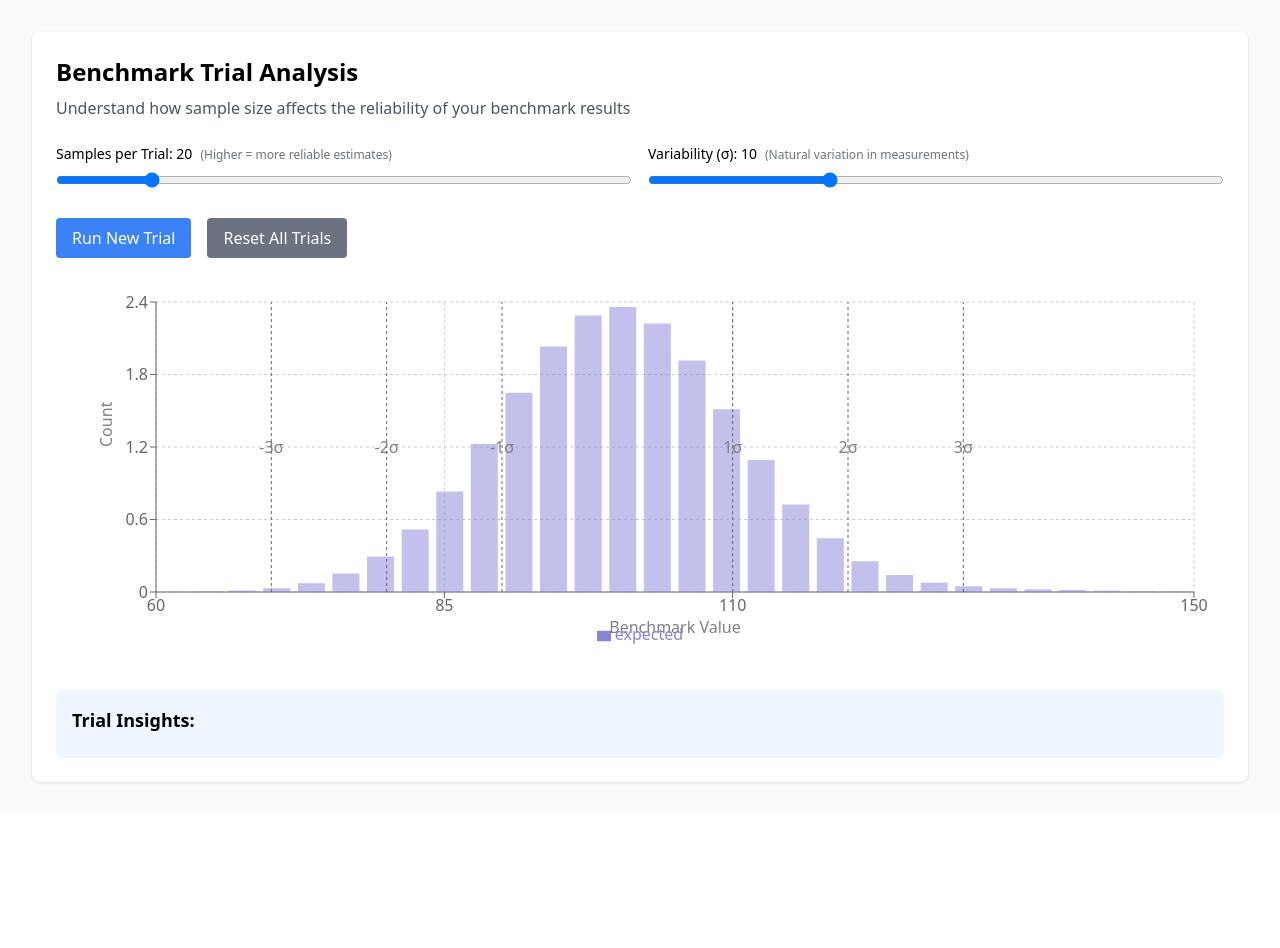
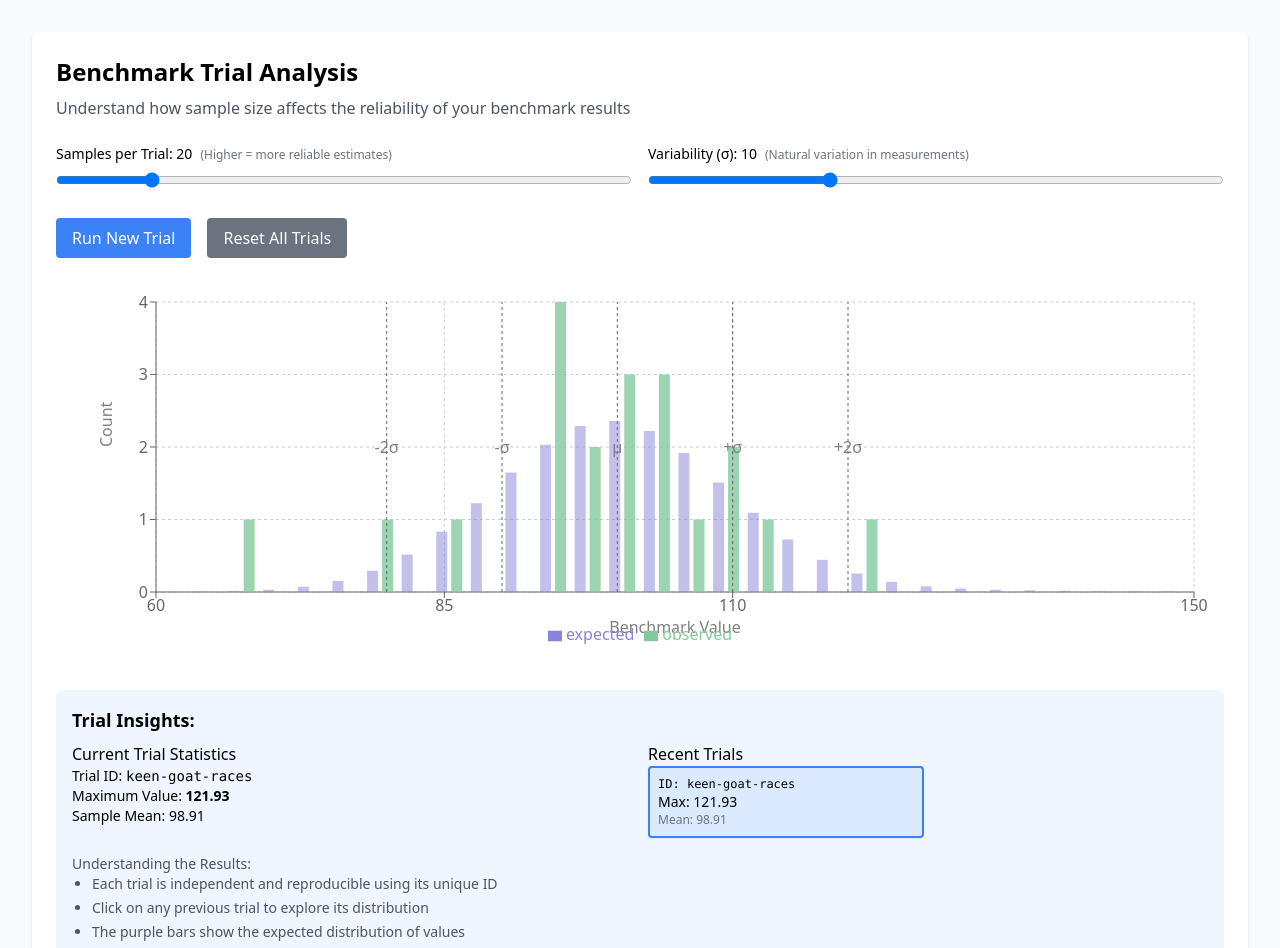
Before and after one commit to scottopell/benchmark-histogram, a React (Vite) app: page / in a window 1280 px wide. Shown: the top 948 px of the page. Before the commit the page ends 814 px from the top, so only its background shows below. Built offline with nearby package versions, Linux system fonts and the light colour scheme.

Commit message:
Adds better ids and starts off with a trial-id

```diff
--- a/src/components/BenchmarkHistogram.tsx
+++ b/src/components/BenchmarkHistogram.tsx
@@ -1,6 +1,7 @@
 import React, { useState, useMemo } from 'react';
 import { ComposedChart, Bar, ReferenceLine, XAxis, YAxis, CartesianGrid, Tooltip, Legend, ResponsiveContainer } from 'recharts';
 import { ValueType, NameType } from 'recharts/types/component/DefaultTooltipContent';
+import { generateId } from "../id";
 
 interface Bucket {
     start: number;
@@ -32,7 +33,7 @@ interface ChartDataItem {
 }
 
 // Simple xorshift for deterministic random numbers
-const xorshift = (seed: number) => {
+const xorshift = (seed: number): () => number => {
     let state = seed;
     return () => {
         state ^= state << 13;
@@ -40,6 +41,11 @@ const xorshift = (seed: number) => {
         state ^= state << 5;
         return (state >>> 0) / 4294967296;
     };
+};
+
+const generateTrialId = (): string => {
+    let id = generateId();
+    return id;
 };
 
 const generateSeedFromId = (id: string): number => {
@@ -52,21 +58,6 @@ const generateSeedFromId = (id: string): number => {
     return Math.abs(hash);
 };
 
-const BenchmarkTrials: React.FC = () => {
-    const [mean] = useState<number>(100);
-    const [stdDev, setStdDev] = useState<number>(10);
-    const [tailProbability] = useState<number>(0.01);
-    const [tailShift] = useState<number>(3);
-    const [samplesPerTrial, setSamplesPerTrial] = useState<number>(20);
-    const [trials, setTrials] = useState<Trial[]>([]);
-    const [selectedTrialId, setSelectedTrialId] = useState<string | null>(null);
-    const [isRunning, setIsRunning] = useState<boolean>(false);
-
-    const currentTrial = useMemo(() =>
-        trials.find(t => t.id === selectedTrialId) || trials[trials.length - 1],
-        [trials, selectedTrialId]
-    );
-
 // Error function implementation
 const erf = (x: number): number => {
     const sign = Math.sign(x);
@@ -76,7 +67,8 @@ const BenchmarkTrials: React.FC = () => {
     return sign * y;
 };
 
-    const { domain, buckets, bucketSize, sigmaLines } = useMemo(() => {
+const calculateBucketsAndDomain = (mean: number, stdDev: number, tailShift: number,
+    tailProbability: number, samplesPerTrial: number) => {
     const minX = mean - 4 * stdDev;
     const maxX = mean + (tailShift + 2) * stdDev;
     const domain: [number, number] = [minX, maxX];
@@ -110,15 +102,16 @@ const BenchmarkTrials: React.FC = () => {
         };
     });
 
-        const sigmaLines: SigmaLine[] = [-3, -2, -1, 1, 2, 3].map(sigma => ({
-            value: mean + sigma * stdDev,
-            label: `${sigma}σ`
-        }));
+    return { domain, buckets, bucketSize };
+};
 
-        return { domain, buckets, bucketSize, sigmaLines };
-    }, [mean, stdDev, tailShift, tailProbability, samplesPerTrial]);
-
-    const generateSample = (rng: () => number): number => {
+const generateSample = (
+    rng: () => number,
+    mean: number,
+    stdDev: number,
+    tailShift: number,
+    tailProbability: number
+): number => {
     const u1 = rng();
     const u2 = rng();
     if (u1 < tailProbability) {
@@ -130,15 +123,71 @@ const BenchmarkTrials: React.FC = () => {
     }
 };
 
+const initializeTrial = (
+    mean: number,
+    stdDev: number,
+    tailShift: number,
+    tailProbability: number,
+    samplesPerTrial: number
+): Trial => {
+    const id = generateTrialId();
+    const rng = xorshift(generateSeedFromId(id));
+
+    const { domain, buckets, bucketSize } =
+        calculateBucketsAndDomain(mean, stdDev, tailShift, tailProbability, samplesPerTrial);
+
+    const samples = Array(samplesPerTrial).fill(0).map(() =>
+        generateSample(rng, mean, stdDev, tailShift, tailProbability)
+    );
+
+    const maxValue = Math.max(...samples);
+    const sampleMean = samples.reduce((a, b) => a + b, 0) / samples.length;
+
+    samples.forEach(value => {
+        const bucketIndex = Math.floor((value - domain[0]) / bucketSize);
+        if (bucketIndex >= 0 && bucketIndex < buckets.length) {
+            buckets[bucketIndex].observed++;
+        }
+    });
+
+    return { id, buckets, maxValue, timestamp: Date.now(), sampleMean };
+};
+
+const initialSamplesPerTrial = 20;
+
+const BenchmarkTrials: React.FC = () => {
+    const [mean] = useState<number>(100);
+    const [stdDev, setStdDev] = useState<number>(10);
+    const [tailProbability] = useState<number>(0.01);
+    const [tailShift] = useState<number>(3);
+    const [samplesPerTrial, setSamplesPerTrial] = useState<number>(initialSamplesPerTrial);
+    const [isRunning, setIsRunning] = useState<boolean>(false);
+
+    const [trials, setTrials] = useState<Trial[]>(() => [
+        initializeTrial(mean, stdDev, tailShift, tailProbability, samplesPerTrial)
+    ]);
+
+    const [selectedTrialId, setSelectedTrialId] = useState<string>(() => trials[0]?.id || '');
+
+    const currentTrial = useMemo(() =>
+        trials.find(t => t.id === selectedTrialId) || trials[trials.length - 1],
+        [trials, selectedTrialId]
+    );
+
+    const { domain, buckets, bucketSize } =
+        calculateBucketsAndDomain(mean, stdDev, tailShift, tailProbability, samplesPerTrial);
+
     const runTrial = (): void => {
         if (!buckets) return;
         setIsRunning(true);
 
-        const trialId = Math.random().toString(36).substring(2, 15);
+        const trialId = generateTrialId();
         const rng = xorshift(generateSeedFromId(trialId));
 
         const newBuckets = buckets.map(bucket => ({ ...bucket, observed: 0 }));
-        const samples = Array(samplesPerTrial).fill(0).map(() => generateSample(rng));
+        const samples = Array(samplesPerTrial).fill(0).map(() =>
+            generateSample(rng, mean, stdDev, tailShift, tailProbability)
+        );
         const maxValue = Math.max(...samples);
         const sampleMean = samples.reduce((a, b) => a + b, 0) / samples.length;
 
@@ -165,8 +214,22 @@ const BenchmarkTrials: React.FC = () => {
 
     const reset = (): void => {
         setTrials([]);
-        setSelectedTrialId(null);
+        // TODO save / derive / hardcode an initial ID
+        setSelectedTrialId(generateId());
     };
+
+    const generateSigmaLines = (mean: number, stdDev: number): SigmaLine[] => [
+        { value: mean, label: 'μ' },
+        { value: mean - stdDev, label: '-σ' },
+        { value: mean + stdDev, label: '+σ' },
+        { value: mean - 2 * stdDev, label: '-2σ' },
+        { value: mean + 2 * stdDev, label: '+2σ' }
+    ];
+
+    const sigmaLines = useMemo(() =>
+        generateSigmaLines(mean, stdDev),
+        [mean, stdDev]
+    );
 
     const chartData = useMemo((): ChartDataItem[] => {
         return (currentTrial?.buckets || buckets).map(bucket => ({
@@ -185,7 +248,7 @@ const BenchmarkTrials: React.FC = () => {
         return [typeof value === 'number' ? value : 0, 'Observed Samples'];
     };
 
-    const formatTooltipLabel = (_label: any, payload: Array<{ payload: ChartDataItem }>): string => {
+    const formatTooltipLabel = (label: any, payload: Array<{ payload: ChartDataItem }>): string => {
         const item = payload[0]?.payload;
         if (!item) return '';
         return `Range: ${item.range}\nStandard Deviations from Mean: ${item.sigma}σ`;
--- /dev/null
+++ b/src/id.ts
@@ -0,0 +1,66 @@
+const adjectives = [
+  'swift', 'bright', 'calm', 'deep', 'fresh', 'bold', 'keen', 'pure', 'wise', 'warm',
+  'quick', 'light', 'sharp', 'soft', 'cool', 'clear', 'dark', 'dry', 'firm', 'free',
+  'vast', 'wild', 'young', 'raw', 'safe', 'rare', 'rich', 'rough', 'round', 'royal',
+  'broad', 'brave', 'brief', 'fair', 'fine', 'fleet', 'glad', 'grand', 'great', 'green',
+  'prime', 'proud', 'real', 'ripe', 'sweet', 'tall', 'tame', 'true', 'nice', 'plain',
+  'lean', 'loud', 'main', 'neat', 'next', 'pale', 'pink', 'flat', 'gold', 'good'
+];
+
+const nouns = [
+  'wolf', 'hawk', 'bear', 'deer', 'fox', 'owl', 'lion', 'seal', 'crow', 'dove',
+  'swan', 'eagle', 'whale', 'tiger', 'lynx', 'raven', 'snake', 'horse', 'shark', 'crane',
+  'duck', 'elk', 'frog', 'goat', 'hare', 'kite', 'lark', 'mole', 'moth', 'mouse',
+  'newt', 'pike', 'puma', 'rail', 'ram', 'ray', 'sage', 'seal', 'shrew', 'skunk',
+  'snail', 'stork', 'swan', 'teal', 'thrush', 'toad', 'trout', 'vole', 'wasp', 'wren',
+  'bass', 'bison', 'boar', 'carp', 'chad', 'clam', 'crab', 'doe', 'eel', 'finch'
+];
+
+const verbs = [
+  'runs', 'leaps', 'flies', 'dives', 'swims', 'soars', 'walks', 'jumps', 'glides', 'moves',
+  'rides', 'flows', 'races', 'turns', 'rolls', 'leads', 'falls', 'rises', 'spins', 'drifts',
+  'bends', 'binds', 'bites', 'blows', 'breaks', 'brings', 'builds', 'burns', 'buys', 'calls',
+  'casts', 'comes', 'costs', 'deals', 'does', 'draws', 'drinks', 'drives', 'eats', 'falls',
+  'feeds', 'feels', 'finds', 'gains', 'gets', 'gives', 'goes', 'grows', 'hangs', 'has',
+  'hears', 'helps', 'holds', 'keeps', 'knows', 'leaves', 'leads', 'lets', 'lies', 'lives'
+];
+
+const getSecureRandom = () => {
+  const array = new Uint32Array(1);
+  crypto.getRandomValues(array);
+  return array[0] / (0xffffffff + 1);
+};
+
+const shuffleArray = <T>(array: T[]): T[] => {
+  const shuffled = [...array];
+  for (let i = shuffled.length - 1; i > 0; i--) {
+    const j = Math.floor(getSecureRandom() * (i + 1));
+    [shuffled[i], shuffled[j]] = [shuffled[j], shuffled[i]];
+  }
+  return shuffled;
+};
+
+interface IdOptions {
+  separator?: string;
+  includeVerb?: boolean;
+}
+
+export const generateId = (options: IdOptions = {}): string => {
+  const {
+    separator = '-',
+    includeVerb = true
+  } = options;
+
+  const shuffledAdj = shuffleArray(adjectives);
+  const shuffledNouns = shuffleArray(nouns);
+  const shuffledVerbs = shuffleArray(verbs);
+
+  const adj = shuffledAdj[Math.floor(getSecureRandom() * shuffledAdj.length)];
+  const noun = shuffledNouns[Math.floor(getSecureRandom() * shuffledNouns.length)];
+  const verb = shuffledVerbs[Math.floor(getSecureRandom() * shuffledVerbs.length)];
+
+  const parts = [adj, noun];
+  if (includeVerb) parts.push(verb);
+
+  return parts.join(separator);
+};
```
Lines whose indentation alone changed are shown as unchanged.
